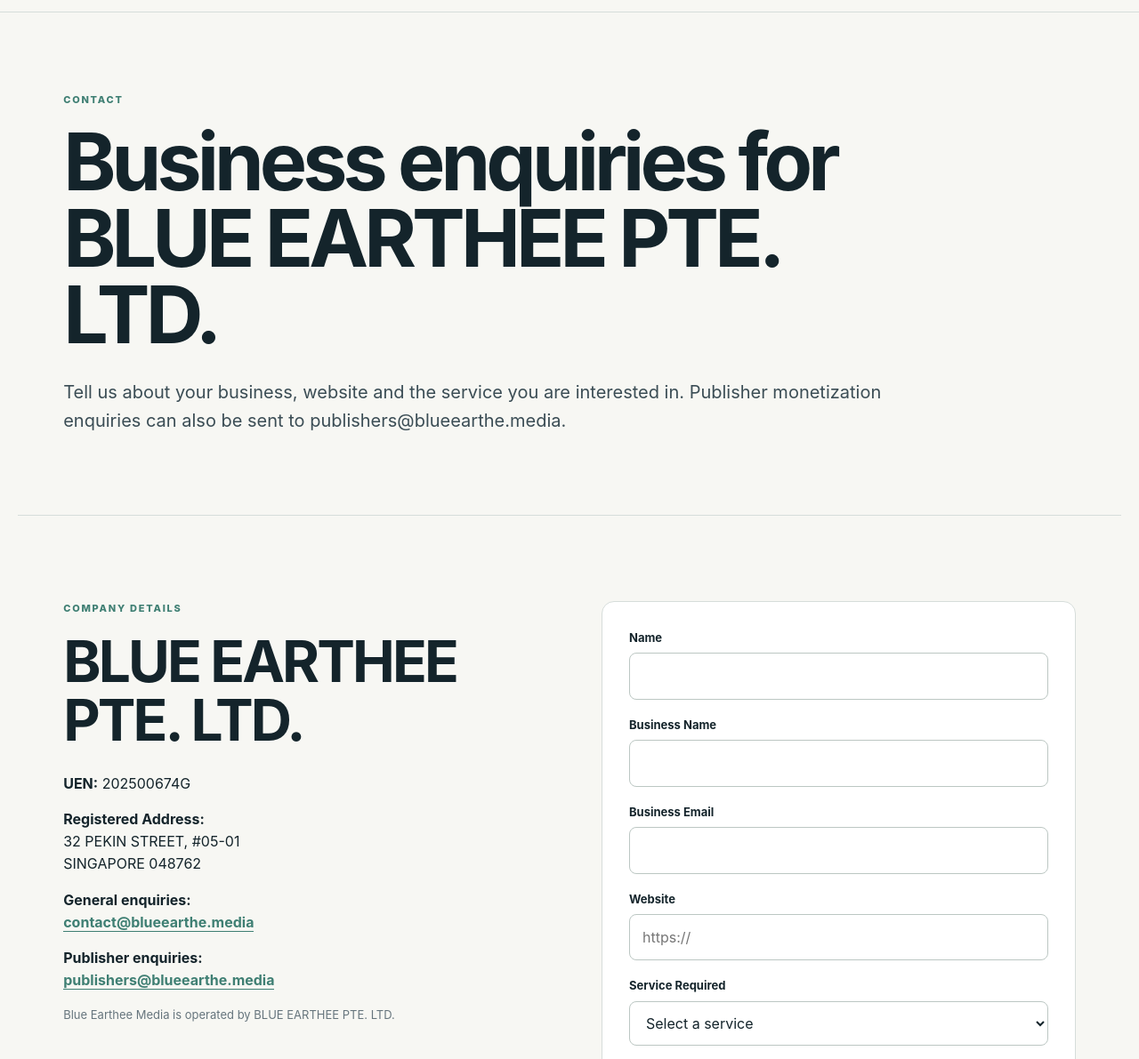
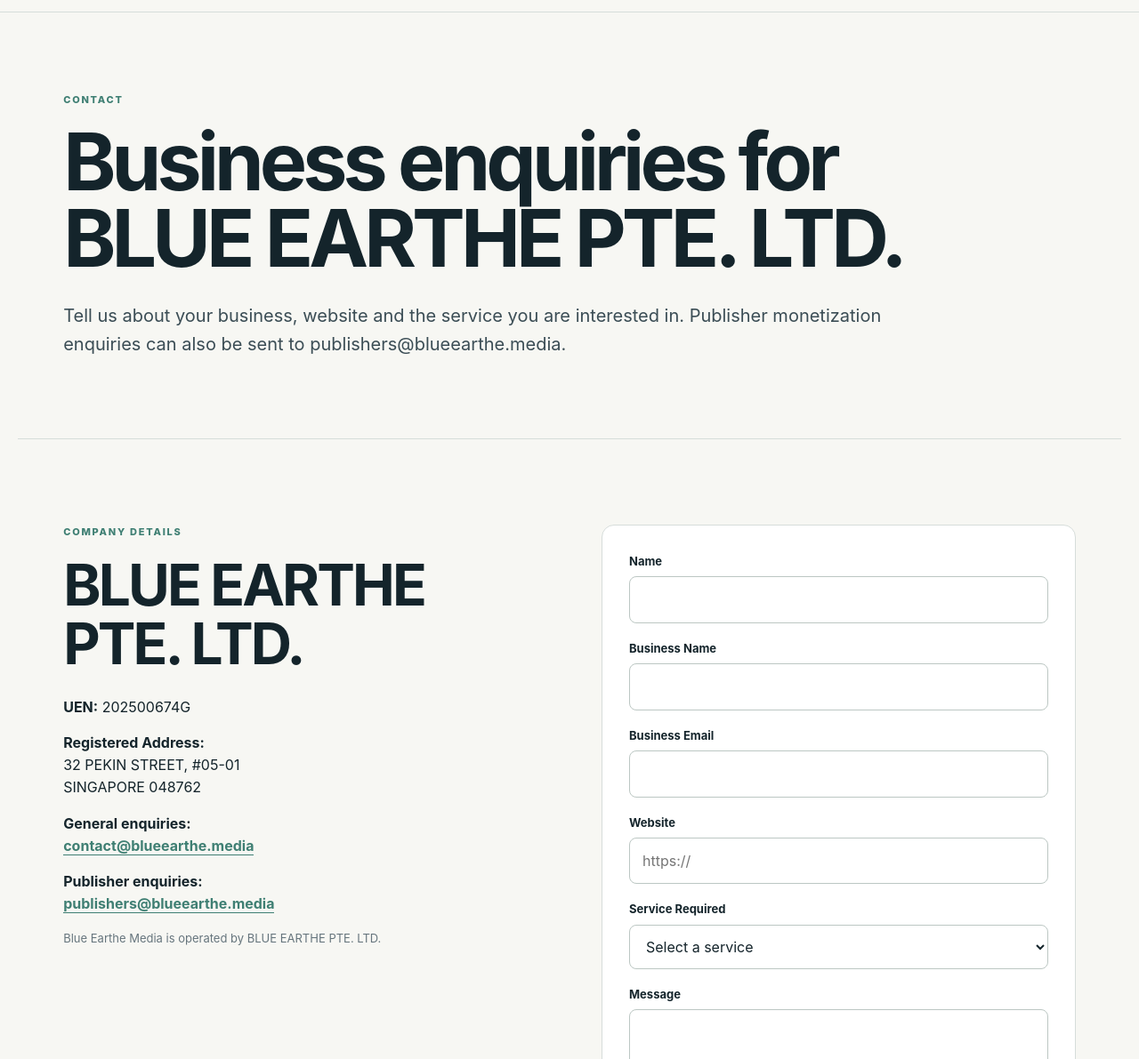
Before and after one commit to adeshsarwan/blueearthemedia, a website: page contact.html in a window 1280 px wide. Shown: the part 63-1254 px from the top of the page at 89% size. Drawn offline with Linux system fonts and the light colour scheme.

Commit message:
Correct Blue Earthe spelling

```diff
--- a/contact.html
+++ b/contact.html
@@ -2,24 +2,24 @@
 <html lang="en">
 <head>
 <meta charset="utf-8"><meta name="viewport" content="width=device-width,initial-scale=1">
-<title>Contact | BLUE EARTHEE PTE. LTD. | Blue Earthee Media</title>
-<meta name="description" content="Contact BLUE EARTHEE PTE. LTD., the Singapore company operating Blue Earthee Media.">
-<link rel="canonical" href="https://blueearthe.media/contact.html"><meta property="og:type" content="website"><meta property="og:title" content="Contact BLUE EARTHEE PTE. LTD."><meta property="og:description" content="Business enquiries for technology consulting, digital marketing, media buying, analytics and publisher monetization."><meta property="og:url" content="https://blueearthe.media/contact.html">
+<title>Contact | BLUE EARTHE PTE. LTD. | Blue Earthe Media</title>
+<meta name="description" content="Contact BLUE EARTHE PTE. LTD., the Singapore company operating Blue Earthe Media.">
+<link rel="canonical" href="https://blueearthe.media/contact.html"><meta property="og:type" content="website"><meta property="og:title" content="Contact BLUE EARTHE PTE. LTD."><meta property="og:description" content="Business enquiries for technology consulting, digital marketing, media buying, analytics and publisher monetization."><meta property="og:url" content="https://blueearthe.media/contact.html">
 <link rel="icon" href="/favicon.svg" type="image/svg+xml"><link rel="stylesheet" href="/styles.css">
 </head>
 <body>
 <header class="site-header"><a class="brand" href="/"><span class="brand-mark">BE</span><span><strong>BLUE EARTHE</strong><small>MEDIA</small></span></a><nav><a href="/services.html">Services</a><a href="/about.html">About</a><a href="https://publishing.blueearthe.media/">Publishing</a><a class="active" href="/contact.html">Contact</a></nav><a class="button small" href="mailto:contact@blueearthe.media">Email us</a></header>
 <main>
-<section class="page-hero"><p class="eyebrow">CONTACT</p><h1>Business enquiries for BLUE EARTHEE PTE. LTD.</h1><p class="lead">Tell us about your business, website and the service you are interested in. Publisher monetization enquiries can also be sent to <a href="mailto:publishers@blueearthe.media">publishers@blueearthe.media</a>.</p></section>
+<section class="page-hero"><p class="eyebrow">CONTACT</p><h1>Business enquiries for BLUE EARTHE PTE. LTD.</h1><p class="lead">Tell us about your business, website and the service you are interested in. Publisher monetization enquiries can also be sent to <a href="mailto:publishers@blueearthe.media">publishers@blueearthe.media</a>.</p></section>
 <section class="section contact-layout">
 <div>
   <p class="eyebrow">COMPANY DETAILS</p>
-  <h2>BLUE EARTHEE PTE. LTD.</h2>
+  <h2>BLUE EARTHE PTE. LTD.</h2>
   <p><strong>UEN:</strong> 202500674G</p>
   <p><strong>Registered Address:</strong><br>32 PEKIN STREET, #05-01<br>SINGAPORE 048762</p>
   <p><strong>General enquiries:</strong><br><a class="text-link" href="mailto:contact@blueearthe.media">contact@blueearthe.media</a></p>
   <p><strong>Publisher enquiries:</strong><br><a class="text-link" href="mailto:publishers@blueearthe.media">publishers@blueearthe.media</a></p>
-  <p class="muted">Blue Earthee Media is operated by BLUE EARTHEE PTE. LTD.</p>
+  <p class="muted">Blue Earthe Media is operated by BLUE EARTHE PTE. LTD.</p>
 </div>
 <form class="enquiry-form" id="enquiry-form">
   <div class="field"><label for="name">Name</label><input id="name" name="name" autocomplete="name" required></div>
@@ -33,6 +33,6 @@
 </form>
 </section>
 </main>
-<footer class="site-footer"><div><a class="brand inverted" href="/"><span class="brand-mark">BE</span><span><strong>BLUE EARTHE</strong><small>MEDIA</small></span></a><p>Blue Earthee Media is operated by <strong>BLUE EARTHEE PTE. LTD.</strong></p></div><div><strong>BLUE EARTHEE PTE. LTD.</strong><br>UEN: 202500674G<br>32 PEKIN STREET, #05-01, SINGAPORE 048762</div><div>Technology Consulting · Digital Marketing · Media Buying · Analytics · Publisher Monetization</div><div class="footer-links"><a href="/about.html">About</a><a href="/services.html">Services</a><a href="/contact.html">Contact</a><a href="/privacy.html">Privacy Policy</a><a href="/terms.html">Terms of Service</a></div></footer>
+<footer class="site-footer"><div><a class="brand inverted" href="/"><span class="brand-mark">BE</span><span><strong>BLUE EARTHE</strong><small>MEDIA</small></span></a><p>Blue Earthe Media is operated by <strong>BLUE EARTHE PTE. LTD.</strong></p></div><div><strong>BLUE EARTHE PTE. LTD.</strong><br>UEN: 202500674G<br>32 PEKIN STREET, #05-01, SINGAPORE 048762</div><div>Technology Consulting · Digital Marketing · Media Buying · Analytics · Publisher Monetization</div><div class="footer-links"><a href="/about.html">About</a><a href="/services.html">Services</a><a href="/contact.html">Contact</a><a href="/privacy.html">Privacy Policy</a><a href="/terms.html">Terms of Service</a></div></footer>
 <script src="/script.js"></script>
 </body></html>
```
